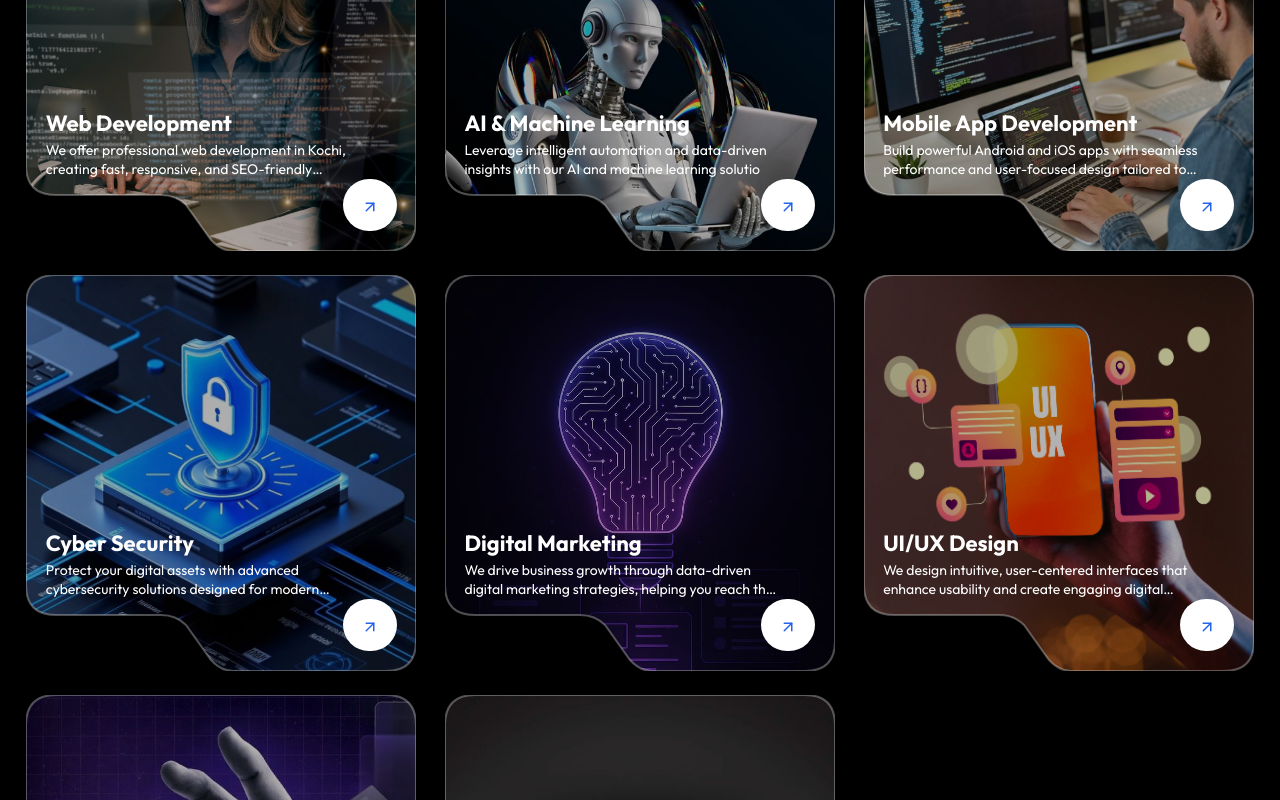
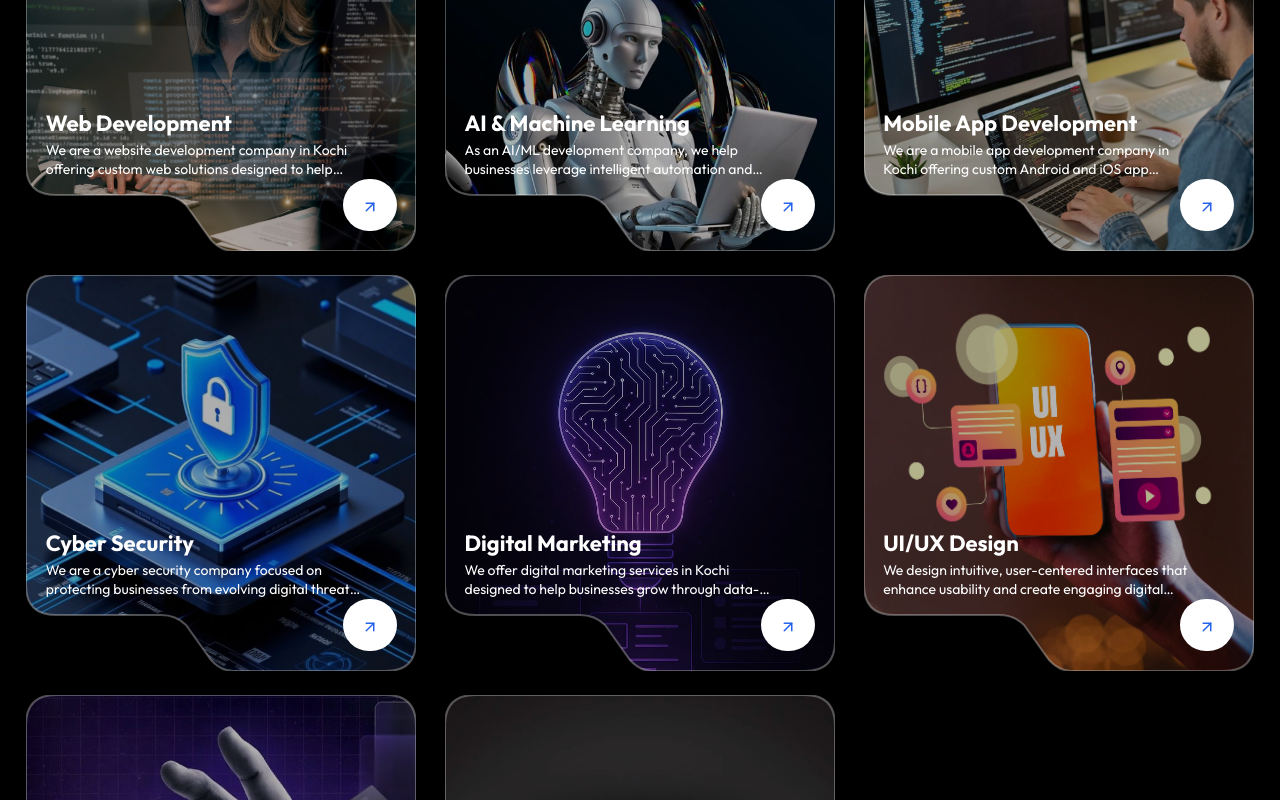
Before and after one commit to Projects-Ziya/slams-edu-tech, a React (Vite) app: page /service in a window 1280 px wide. Shown: the part 485-1285 px from the top of the page. Built offline with nearby package versions, Linux system fonts and the light colour scheme; a web font is replaced by a local one.

Commit message:
added seo for service details

```diff
--- a/src/data/service.ts
+++ b/src/data/service.ts
@@ -25,7 +25,7 @@ export const services = [
   {
     image: img3,
     title: "Web Development",
-    text: "We offer professional web development in Kochi, creating fast, responsive, and SEO-friendly websites that improve your online presence.",
+    text: "We are a website development company in Kochi offering custom web solutions designed to help businesses build a strong online presence. Our approach focuses on creating fast, responsive, and SEO-friendly websites that are tailored to your business goals.",
     id: "web-development",
 
     about:
@@ -68,7 +68,7 @@ export const services = [
   {
     image: img1,
     title: "AI & Machine Learning",
-    text:"Leverage intelligent automation and data-driven insights with our AI and machine learning solutio",
+    text:"As an AI/ML development company, we help businesses leverage intelligent automation and data-driven insights to improve efficiency and decision-making. Our solutions are designed to simplify complex processes and unlock the true value of your data.",
     id: "ai-ml",
 
     about:
@@ -111,7 +111,7 @@ export const services = [
   {
     image: img2,
     title: "Mobile App Development",
-    text: "Build powerful Android and iOS apps with seamless performance and user-focused design tailored to your business needs.",
+    text: "We are a mobile app development company in Kochi offering custom Android and iOS app solutions tailored to your business needs. Our apps are designed to deliver smooth performance, intuitive user experience, and scalable functionality.",
     id: "app",
 
     about:
@@ -154,7 +154,7 @@ export const services = [
   {
     image: img4,
     title: "Cyber Security",
-    text:"Protect your digital assets with advanced cybersecurity solutions designed for modern businesses.",
+    text:"We are a cyber security company focused on protecting businesses from evolving digital threats. Our solutions include advanced threat detection, data protection, and secure system management to ensure your operations remain safe and uninterrupted.",
     id: "cyber",
 
     about:
@@ -197,7 +197,7 @@ export const services = [
   {
     image: img5,
     title: "Digital Marketing",
-    text: "We drive business growth through data-driven digital marketing strategies, helping you reach the right audience and maximize your online presence.",
+    text: "We offer digital marketing services in Kochi designed to help businesses grow through data-driven strategies. Our approach focuses on reaching the right audience, improving online visibility, and driving measurable results.",
     id: "digital",
 
     about:
--- a/src/sections/Home/HeroPage.tsx
+++ b/src/sections/Home/HeroPage.tsx
@@ -82,9 +82,10 @@ export default function HeroPage() {
           IT Solutions for a Smarter Digital World
         </p>
 
-        <p className="text-[15px] sm:text-[16px] md:text-[20px] lg:text-[22px] font-outfit font-[300] tracking-wide leading-6 md:leading-7 md:pl-8 lg:pl-12 pt-4 max-w-[100%] sm:max-w-[95%] md:max-w-[840px]">
-          Slams EduTech is a best IT company in Kochi offering web development, mobile app development, AI solutions, and industry-focused internships. We help businesses grow faster with scalable technology and practical digital solutions.
-        </p>
+
+        <h1 className="text-[15px] sm:text-[16px] md:text-[20px] lg:text-[22px] font-outfit font-[300] tracking-wide leading-6 md:leading-7 md:pl-8 lg:pl-12 pt-4 max-w-[100%] sm:max-w-[95%] md:max-w-[840px]">
+          Slams EduTech is a  best IT company in Kochi  offering web development, mobile app development, AI solutions, and industry-focused internships. We help businesses grow faster with scalable technology and practical digital solutions.
+        </h1>
 
         <div className="flex flex-col sm:flex-row gap-3 sm:gap-4 pt-6 md:pl-6 lg:pl-10 pr-4 sm:pr-6">
 
```
